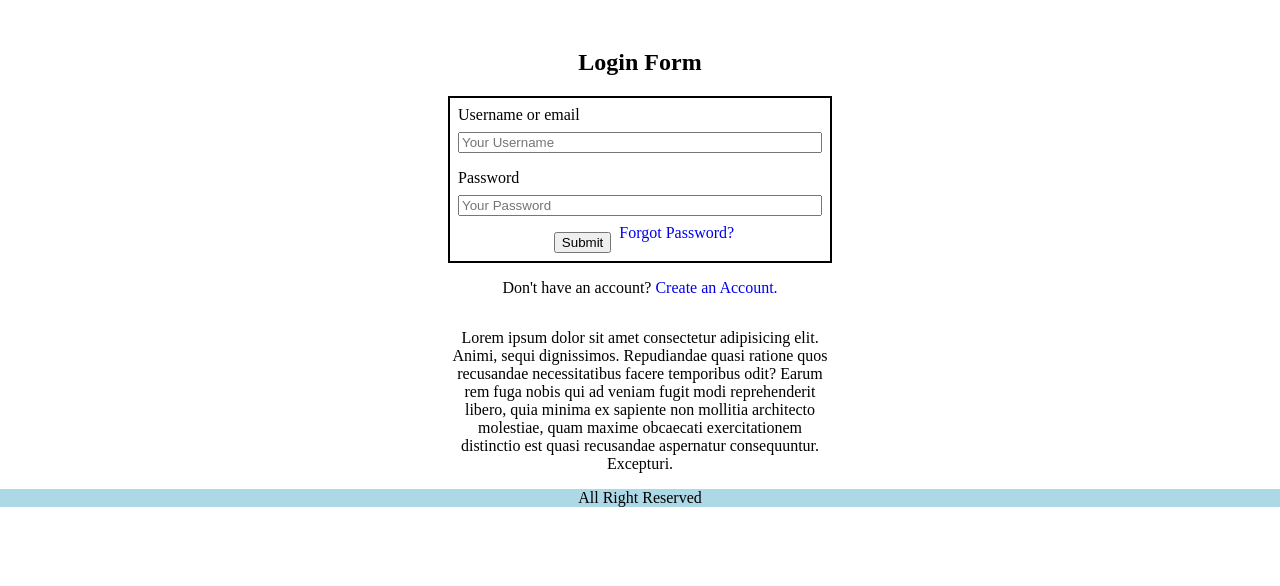
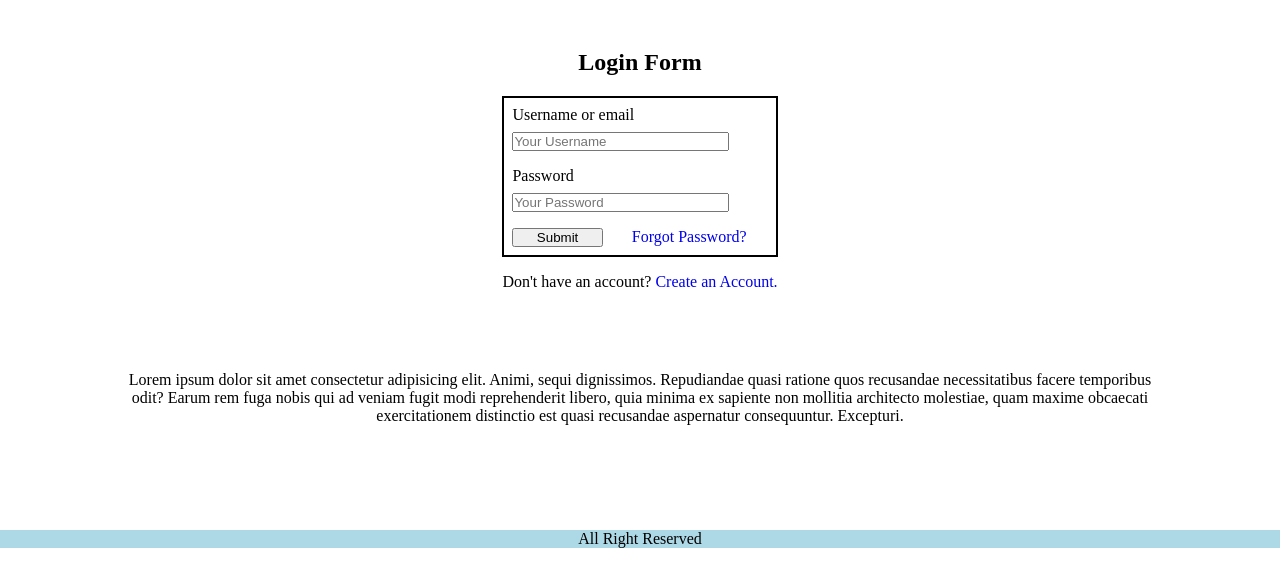
Before and after one commit to StanGanev/Various-Exercises-For-WebUI, a plain HTML site: page login form/index.html in a window 1280 px wide. Shown: the part 106-692 px from the top of the page. Drawn offline with Linux system fonts and the light colour scheme.

Commit message:
refactoring login form

```diff
--- a/login form/index.html
+++ b/login form/index.html
@@ -37,7 +37,7 @@
                 </form>
                 <p>Don't have an account? <a href="#">Create an Account.</a></p>
             </article>
-            <article>
+            <section class="text">
                 <p>Lorem ipsum dolor sit amet consectetur adipisicing elit. Animi, sequi dignissimos. Repudiandae
                     quasi
                     ratione quos recusandae necessitatibus facere temporibus odit? Earum rem fuga nobis qui ad
@@ -46,8 +46,7 @@
                     modi reprehenderit libero, quia minima ex sapiente non mollitia architecto molestiae, quam
                     maxime
                     obcaecati exercitationem distinctio est quasi recusandae aspernatur consequuntur. Excepturi.</p>
-            </article>
-
+            </section>
         </section>
         <footer>
             All Right Reserved
--- a/login form/styles.css
+++ b/login form/styles.css
@@ -21,7 +21,7 @@ body {
     margin: 0;
     padding: 0;
     text-align: center;
-    width: 100%
+    max-width: 100%;
 }
 
 a {
@@ -53,10 +53,14 @@ header h1 {
 }
 
 article {
-    display: flex;
-    flex-direction: column;
+    display: inline-block;
     margin: 0 auto;
-    max-width: 30%;
+}
+
+.text {
+    word-wrap: break-word;
+    padding: 3rem 2rem 5.6rem 2rem;
+    margin: 0 5rem;
 }
 
 form {
@@ -74,23 +78,32 @@ label {
 
 input {
     display: block;
-    flex: 0 0 10%;
-    margin: 0.5rem
+    margin: 0.5rem;
+    margin-right: 0;
+    padding: 0;
+    max-width: 80%;
+    overflow: hidden;
 
 }
 
 form div {
     display: flex;
-    justify-content: center;
-    align-content: center;
+    justify-items: center;
+    align-items: center;
 }
 
-input:last-of-type{
+div input {
+
     display: block;
+    justify-self: flex-start;
+    flex: 1;
 }
 
 form a {
     display: block;
+    justify-self: flex-end;
+    flex: 2;
+
 }
 
 footer {
```
